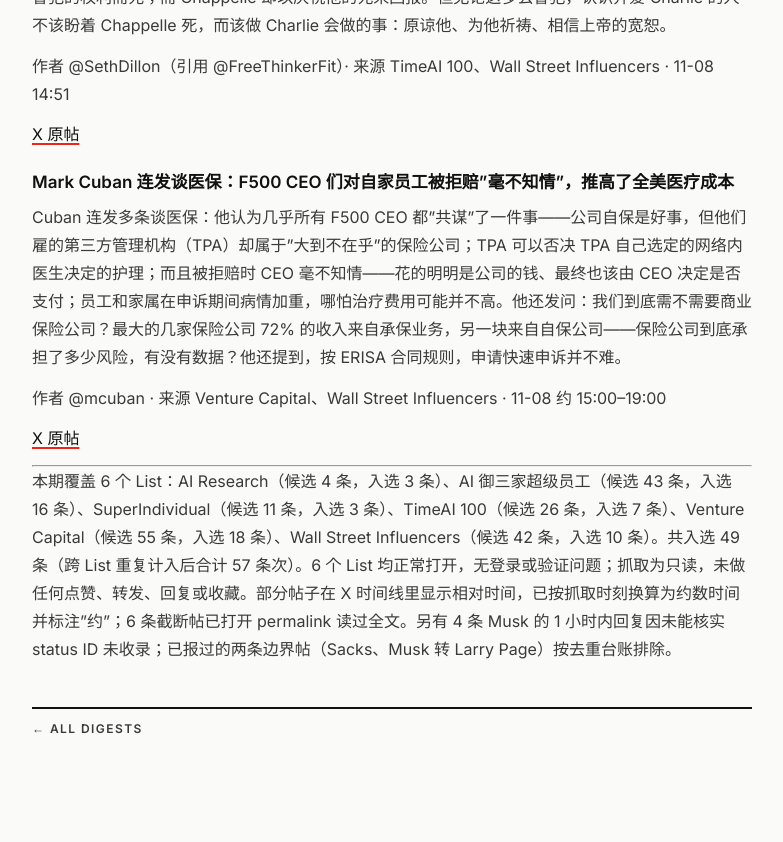
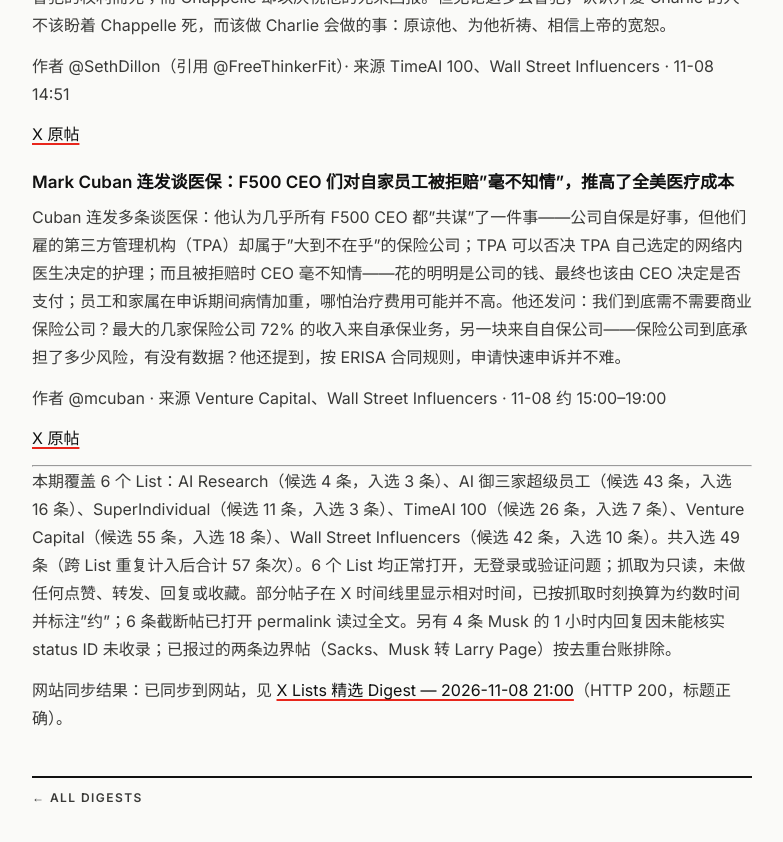
Before and after one commit to cptidiot/mzhao.me, a Jekyll site: the page built from _digests/2026-11-08-x-lists-2100.md, in a window 1280 px wide and 900 px high, scrolled down 10768 px. Shown: the top 842 px of the window, without its empty margins (248-1031 px from the left). Built offline with Jekyll 4.4.1, drawn with Linux system fonts in a browser that asks for light colours.

Commit message:
Digest: x-lists 2026-11-08

```diff
--- a/_digests/2026-11-08-x-lists-2100.md
+++ b/_digests/2026-11-08-x-lists-2100.md
@@ -697,3 +697,5 @@
 ---
 
 本期覆盖 6 个 List：AI Research（候选 4 条，入选 3 条）、AI 御三家超级员工（候选 43 条，入选 16 条）、SuperIndividual（候选 11 条，入选 3 条）、TimeAI 100（候选 26 条，入选 7 条）、Venture Capital（候选 55 条，入选 18 条）、Wall Street Influencers（候选 42 条，入选 10 条）。共入选 49 条（跨 List 重复计入后合计 57 条次）。6 个 List 均正常打开，无登录或验证问题；抓取为只读，未做任何点赞、转发、回复或收藏。部分帖子在 X 时间线里显示相对时间，已按抓取时刻换算为约数时间并标注"约"；6 条截断帖已打开 permalink 读过全文。另有 4 条 Musk 的 1 小时内回复因未能核实 status ID 未收录；已报过的两条边界帖（Sacks、Musk 转 Larry Page）按去重台账排除。
+
+网站同步结果：已同步到网站，见 [X Lists 精选 Digest — 2026-11-08 21:00](https://mzhao.me/digest/2026-11-08-x-lists-2100/)（HTTP 200，标题正确）。
```
